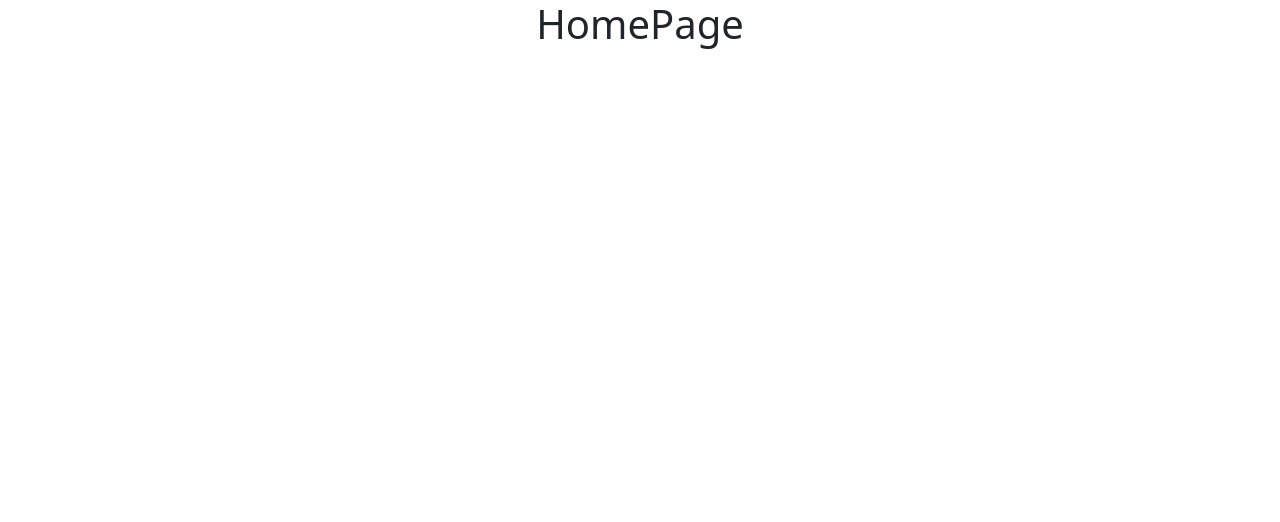
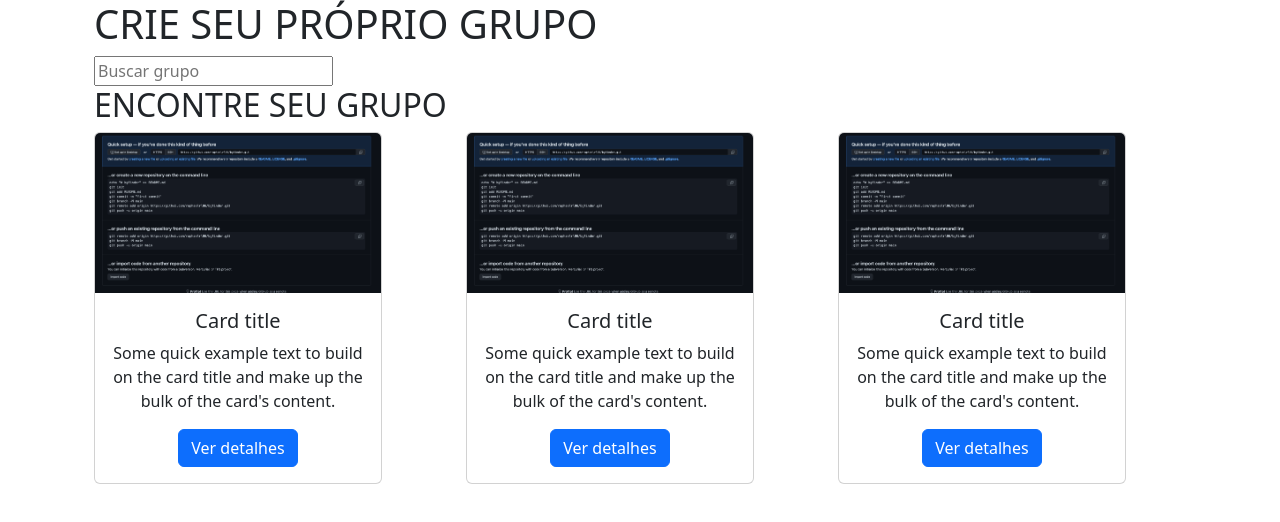
Before and after one commit to carolinabsr/bgfinder, a React (Create React App) app: page / in a window 1280 px wide. Shown: the top 522 px of the page. Built offline with nearby package versions, Linux system fonts and the light colour scheme.

Commit message:
estrutura da home page, sem ajustes de css

```diff
--- a/src/App.js
+++ b/src/App.js
@@ -5,7 +5,7 @@ import HomePage from './pages/HomePage';
 
 function App() {
   return (
-    <div className="App">
+    <div className="container">
       <Routes>
         <Route path='/' element={ <HomePage /> } />
       </Routes>
--- a/src/pages/HomePage.js
+++ b/src/pages/HomePage.js
@@ -1,10 +1,55 @@
-
+import axios from "axios";
+import { Routes, Route } from "react-router-dom";
+import teste from "../images/teste.png"
 
 
 const HomePage = () => {
     return (
         <div className="HomePage">
-            <h1>HomePage</h1>
+            <div className="container-fluid">
+                <h1>CRIE SEU PRÓPRIO GRUPO</h1>
+                <input type="text" placeholder="Buscar grupo"/>
+            </div>
+
+            <div className="container-fluid">
+                <h2>ENCONTRE SEU GRUPO</h2>
+            </div>
+
+            <div className="container text-center">
+                <div class="row">
+                <div class="col">
+                    <div className="card" style={{width: '18rem'}}>
+                        <img src={teste} className="card-img-top" alt="teste"/>
+                        <div className="card-body">
+                            <h5 className="card-title">Card title</h5>
+                            <p className="card-text">Some quick example text to build on the card title and make up the bulk of the card's content.</p>
+                            <a href="#" className="btn btn-primary">Ver detalhes</a>
+                        </div>
+                        </div>
+                    </div>
+                <div class="col">
+                <div className="card" style={{width: '18rem'}}>
+                        <img src={teste} className="card-img-top" alt="teste"/>
+                        <div className="card-body">
+                            <h5 className="card-title">Card title</h5>
+                            <p className="card-text">Some quick example text to build on the card title and make up the bulk of the card's content.</p>
+                            <a href="#" className="btn btn-primary">Ver detalhes</a>
+                        </div>
+                        </div>
+                </div>
+                <div class="col">
+                <div className="card" style={{width: '18rem'}}>
+                        <img src={teste} className="card-img-top" alt="teste"/>
+                        <div className="card-body">
+                            <h5 className="card-title">Card title</h5>
+                            <p className="card-text">Some quick example text to build on the card title and make up the bulk of the card's content.</p>
+                            <a href="#" className="btn btn-primary">Ver detalhes</a>
+                        </div>
+                        </div>
+                </div>
+            </div>
+        </div>
+
 
         </div>
      );
```
Also changed, not shown: src/images/teste.png (added), 1 other file (tests, documents, lock files or other folders).
